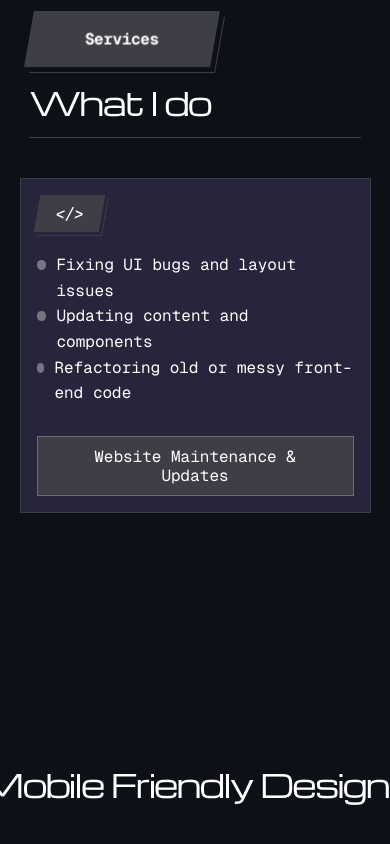
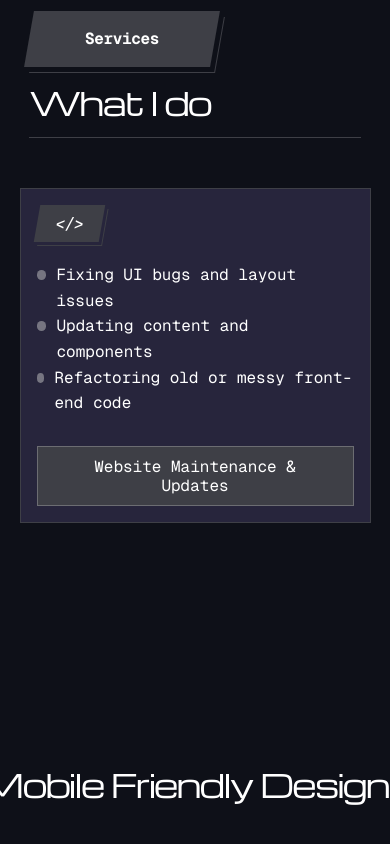
Before and after one commit to jaysquare24/my-portfolio, a React (Vite) app: page / in a window 390 px wide. Shown: the part 5051-5895 px from the top of the page. Built offline with nearby package versions, Linux system fonts and the light colour scheme.

Commit message:
Adjust service card

```diff
--- a/src/styles/app.css
+++ b/src/styles/app.css
@@ -1465,14 +1465,13 @@ body::before {
   .service-card-wrapper {
 
     align-items: flex-start;
-    margin-top: 40px;
+    margin-top: 50px;
 
   }
 
   .services-bg{
     position: relative;
     top: 0;
-    margin-top: 40px;
 
   }
 
```
